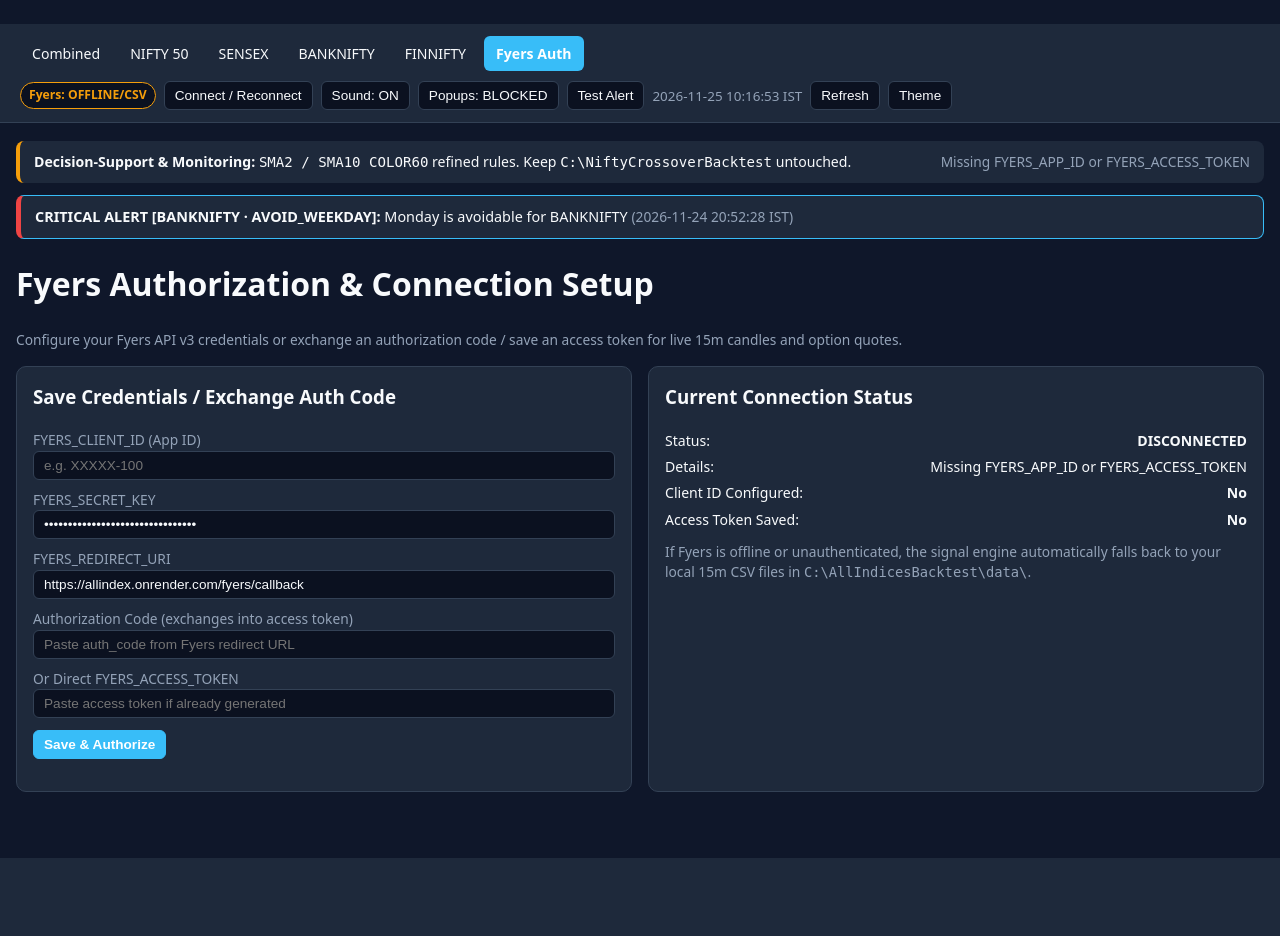
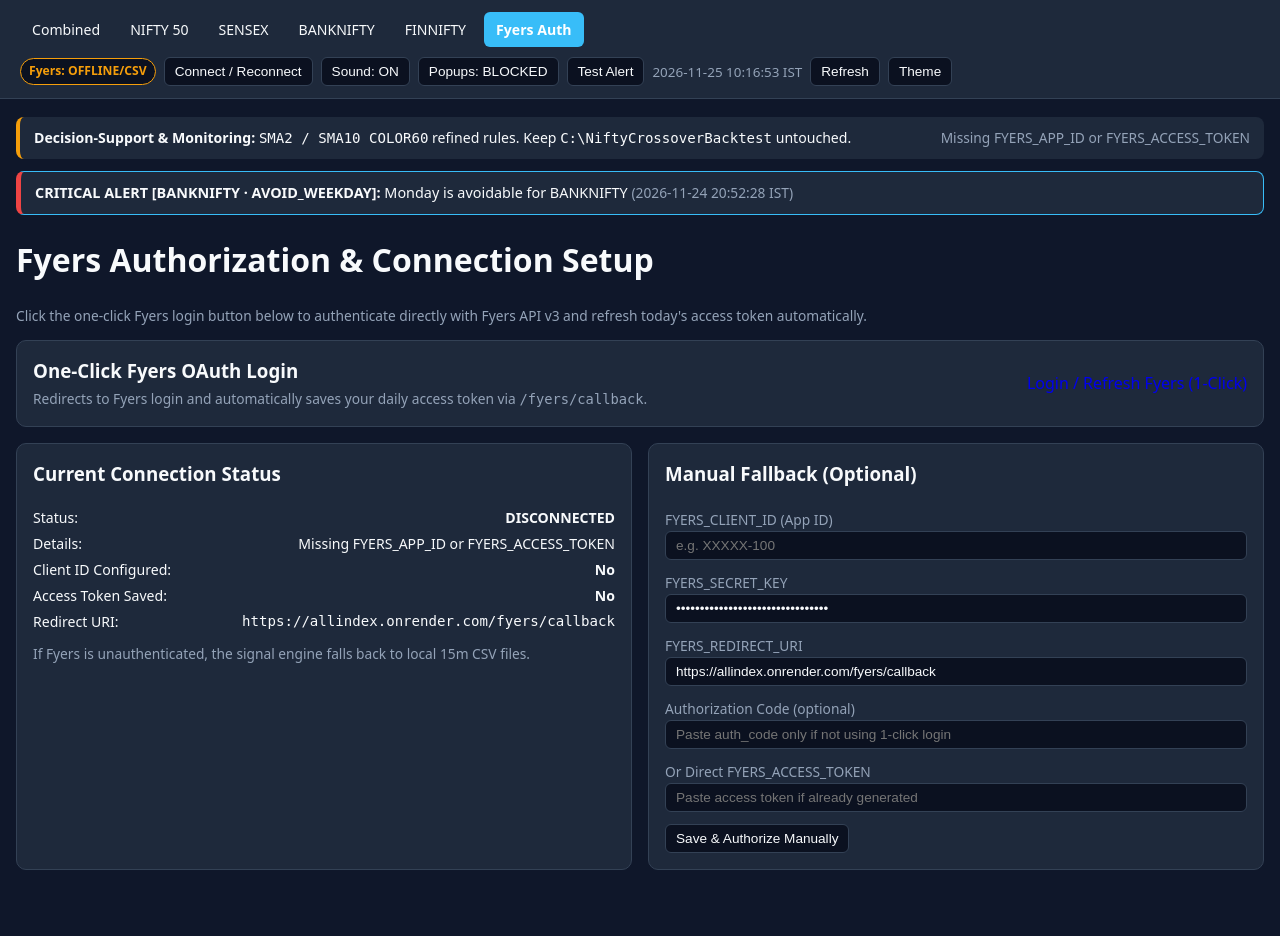
Before and after one commit to subhashlawyersites/ALLINDEX, a Flask app: page /auth in a window 1280 px wide. Before the commit the page ends 858 px from the top, so only its background shows below. Run offline with Flask 3, Linux system fonts and the light colour scheme.

Commit message:
Add one-click /fyers/login button to /auth page and sync connection status

```diff
--- a/live_signal_app/fyers_auth.py
+++ b/live_signal_app/fyers_auth.py
@@ -163,7 +163,7 @@ def test_fyers_connection() -> dict:
     creds = get_fyers_credentials()
     token = load_access_token()
     if not creds["client_id"] or not token:
-        return {"ok": False, "message": "Missing FYERS_APP_ID or FYERS_ACCESS_TOKEN"}
+        return {"ok": False, "connected": False, "message": "Missing FYERS_APP_ID or FYERS_ACCESS_TOKEN"}
     auth_token = token if ":" in token else f"{creds['client_id']}:{token}"
     try:
         client = fyersModel.FyersModel(
@@ -174,10 +174,10 @@ def test_fyers_connection() -> dict:
         )
         profile = client.get_profile()
         if isinstance(profile, dict) and profile.get("s") == "ok":
-            return {"ok": True, "message": "Fyers connection active", "profile": profile.get("data", {})}
-        return {"ok": False, "message": f"Fyers check failed: {profile}"}
+            return {"ok": True, "connected": True, "message": "Fyers connection active", "profile": profile.get("data", {})}
+        return {"ok": False, "connected": False, "message": f"Fyers check failed: {profile}"}
     except Exception as exc:
-        return {"ok": False, "message": f"Fyers check error: {exc}"}
+        return {"ok": False, "connected": False, "message": f"Fyers check error: {exc}"}
 
 
 def get_fyers_client(log_path: str = ""):
--- a/live_signal_app/templates/auth.html
+++ b/live_signal_app/templates/auth.html
@@ -1,18 +1,36 @@
 {% extends "base.html" %}
 {% block content %}
   <h1>Fyers Authorization &amp; Connection Setup</h1>
-  <p class="muted">Configure your Fyers API v3 credentials or exchange an authorization code / save an access token for live 15m candles and option quotes.</p>
+  <p class="muted">Click the one-click Fyers login button below to authenticate directly with Fyers API v3 and refresh today's access token automatically.</p>
 
   {% if auth_result %}
   <div class="card" style="margin-bottom:16px; border-color: {{ 'var(--good)' if auth_result.ok else 'var(--bad)' }};">
     <strong>{{ 'Authorization / Connection Success' if auth_result.ok else 'Authorization Notice' }}:</strong>
-    <div>{{ auth_result.message }}</div>
+    <div>{{ auth_result.message or auth_result.error }}</div>
   </div>
   {% endif %}
 
+  <div class="card" style="margin-bottom:16px; display:flex; align-items:center; justify-content:space-between; flex-wrap:wrap; gap:12px;">
+    <div>
+      <h3 style="margin:0 0 4px 0;">One-Click Fyers OAuth Login</h3>
+      <div class="muted">Redirects to Fyers login and automatically saves your daily access token via <code>/fyers/callback</code>.</div>
+    </div>
+    <a class="btn primary" href="/fyers/login" style="text-decoration:none; display:inline-block;">Login / Refresh Fyers (1-Click)</a>
+  </div>
+
   <div class="grid-2">
     <div class="card">
-      <h3 style="margin-top:0;">Save Credentials / Exchange Auth Code</h3>
+      <h3 style="margin-top:0;">Current Connection Status</h3>
+      <div class="row-kv"><span>Status:</span><strong>{{ 'CONNECTED' if (fyers_status.connected or fyers_status.ok) else 'DISCONNECTED' }}</strong></div>
+      <div class="row-kv"><span>Details:</span><span>{{ fyers_status.message }}</span></div>
+      <div class="row-kv"><span>Client ID Configured:</span><strong>{{ 'Yes' if cfg.client_id else 'No' }}</strong></div>
+      <div class="row-kv"><span>Access Token Saved:</span><strong>{{ 'Yes' if cfg.has_token else 'No' }}</strong></div>
+      <div class="row-kv"><span>Redirect URI:</span><code>{{ cfg.redirect_uri }}</code></div>
+      <p class="muted" style="margin-top:12px;">If Fyers is unauthenticated, the signal engine falls back to local 15m CSV files.</p>
+    </div>
+
+    <div class="card">
+      <h3 style="margin-top:0;">Manual Fallback (Optional)</h3>
       <form method="post">
         <div style="margin-bottom:10px;">
           <label class="muted">FYERS_CLIENT_ID (App ID)</label><br>
@@ -27,24 +45,15 @@
           <input class="ctrl" style="width:100%;" type="text" name="redirect_uri" value="{{ cfg.redirect_uri }}">
         </div>
         <div style="margin-bottom:10px;">
-          <label class="muted">Authorization Code (exchanges into access token)</label><br>
-          <input class="ctrl" style="width:100%;" type="text" name="auth_code" placeholder="Paste auth_code from Fyers redirect URL">
+          <label class="muted">Authorization Code (optional)</label><br>
+          <input class="ctrl" style="width:100%;" type="text" name="auth_code" placeholder="Paste auth_code only if not using 1-click login">
         </div>
         <div style="margin-bottom:12px;">
           <label class="muted">Or Direct FYERS_ACCESS_TOKEN</label><br>
           <input class="ctrl" style="width:100%;" type="text" name="direct_token" placeholder="Paste access token if already generated">
         </div>
-        <button class="btn primary" type="submit">Save &amp; Authorize</button>
+        <button class="btn" type="submit">Save &amp; Authorize Manually</button>
       </form>
-    </div>
-
-    <div class="card">
-      <h3 style="margin-top:0;">Current Connection Status</h3>
-      <div class="row-kv"><span>Status:</span><strong>{{ 'CONNECTED' if fyers_status.connected else 'DISCONNECTED' }}</strong></div>
-      <div class="row-kv"><span>Details:</span><span>{{ fyers_status.message }}</span></div>
-      <div class="row-kv"><span>Client ID Configured:</span><strong>{{ 'Yes' if cfg.client_id else 'No' }}</strong></div>
-      <div class="row-kv"><span>Access Token Saved:</span><strong>{{ 'Yes' if cfg.has_token else 'No' }}</strong></div>
-      <p class="muted" style="margin-top:12px;">If Fyers is offline or unauthenticated, the signal engine automatically falls back to your local 15m CSV files in <code>C:\AllIndicesBacktest\data\</code>.</p>
     </div>
   </div>
 {% endblock %}
```
